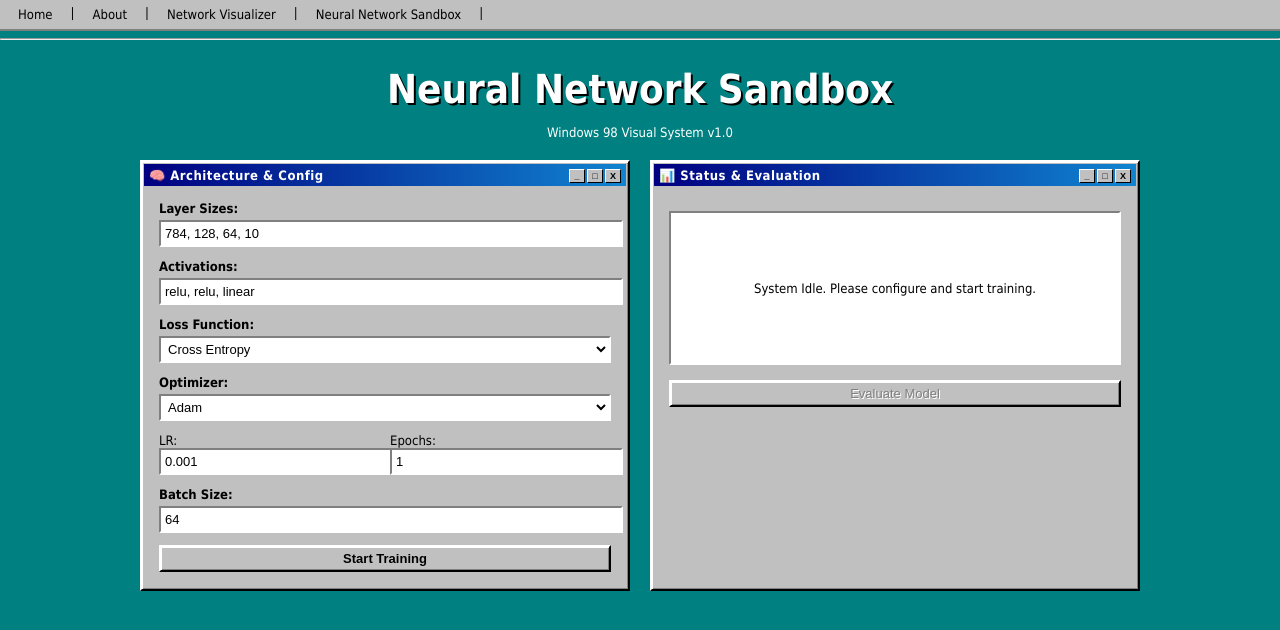
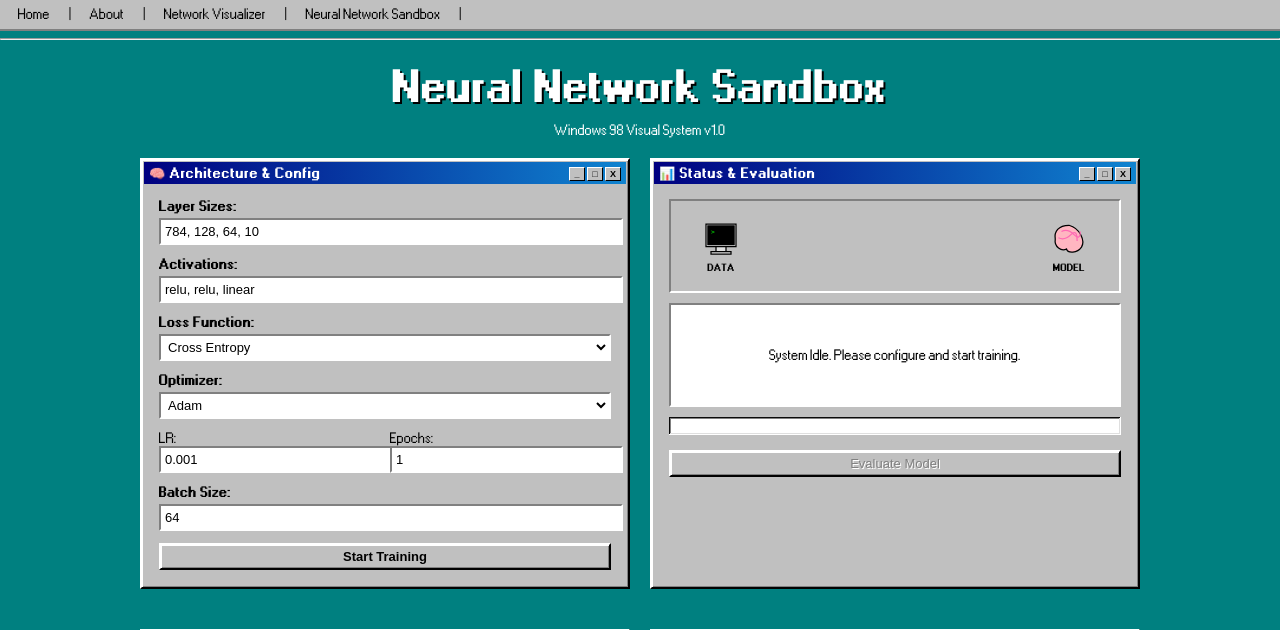
Before and after one commit to jwannamaker/neural-web-tool, a Flask app: page /sandbox/ in a window 1280 px wide. Shown: the top 630 px of the page. Run offline with Flask 3, Linux system fonts and the light colour scheme.

Commit message:
feat: implement windows 98-themed UI for neural network sandbox interface

```diff
--- a/static/js/sandbox.js
+++ b/static/js/sandbox.js
@@ -15,6 +15,74 @@ document.addEventListener("DOMContentLoaded", () => {
     const clearBtn = document.getElementById("clear-btn");
     const predictionResults = document.getElementById("prediction-results");
     const predictionStatus = document.getElementById("prediction-status");
+    const errorDialog = document.getElementById("error-dialog");
+
+    // Classic Windows Sounds
+    const chordSound = new Audio("https://win98icons.alexmeub.com/sounds/chord.wav");
+
+    // Animation & Progress Bar Elements
+    const animArea = document.getElementById("animArea");
+    const progressBar = document.getElementById("progressBar");
+    const folderTemplate = document.getElementById("folderSvg").innerHTML;
+
+    // Create Progress Blocks
+    const numBlocks = 24;
+    for (let i = 0; i < numBlocks; i++) {
+        const block = document.createElement("div");
+        block.className = "progress-block";
+        progressBar.appendChild(block);
+    }
+    const blocks = progressBar.querySelectorAll(".progress-block");
+
+    function updateProgressBlocks(percent) {
+        const blocksToShow = Math.floor((percent / 100) * numBlocks);
+        blocks.forEach((block, index) => {
+            block.style.display = index < blocksToShow ? "block" : "none";
+        });
+    }
+
+    let animationInterval = null;
+
+    function spawnFolder() {
+        const folder = document.createElement("div");
+        folder.className = "flying-folder";
+        folder.innerHTML = folderTemplate;
+
+        const yOffset = Math.random() * 20 - 10;
+        folder.style.top = `${25 + yOffset}px`;
+        folder.style.left = '40px';
+
+        animArea.appendChild(folder);
+
+        // Force reflow
+        folder.getBoundingClientRect();
+
+        const animDuration = 2000 + Math.random() * 500;
+        folder.style.transition = `all ${animDuration}ms linear`;
+        folder.style.left = `${animArea.offsetWidth - 60}px`;
+        folder.style.top = `${25 + (Math.random() * 10 - 5)}px`;
+
+        setTimeout(() => {
+            if (folder.parentNode) {
+                folder.parentNode.removeChild(folder);
+            }
+        }, animDuration);
+    }
+
+    function startTrainingAnimation() {
+        if (animationInterval) clearInterval(animationInterval);
+        animationInterval = setInterval(spawnFolder, 4000);
+        updateProgressBlocks(0);
+        spawnFolder(); // Spawn one immediately
+    }
+
+    function stopTrainingAnimation() {
+        if (animationInterval) {
+            clearInterval(animationInterval);
+            animationInterval = null;
+        }
+        updateProgressBlocks(100);
+    }
 
     function setStatus(msg, loading = false) {
         statusMsg.textContent = msg;
@@ -112,7 +180,17 @@ document.addEventListener("DOMContentLoaded", () => {
         // UI Updates
         trainBtn.disabled = true;
         evalBtn.disabled = true;
-        setStatus("Training in progress... This may take a few moments depending on the number of epochs.", true);
+        setStatus("Training in progress...", true);
+        startTrainingAnimation();
+
+        // Simulate progress for the block bar since training is sync on backend
+        let fakeProgress = 0;
+        const progressInterval = setInterval(() => {
+            if (fakeProgress < 98) {
+                fakeProgress += 2;
+                updateProgressBlocks(fakeProgress);
+            }
+        }, 150);
 
         try {
             const response = await fetch("/api/train", {
@@ -128,12 +206,14 @@ document.addEventListener("DOMContentLoaded", () => {
             } else {
                 setStatus(data.message);
                 evalBtn.disabled = false; // Enable evaluation
-                predictBtn.disabled = false; // Enable prediction
             }
         } catch (err) {
             setError(err.message);
         } finally {
             trainBtn.disabled = false;
+            stopTrainingAnimation();
+            clearInterval(progressInterval);
+            updateProgressBlocks(100);
         }
     });
 
@@ -194,7 +274,13 @@ document.addEventListener("DOMContentLoaded", () => {
             const data = await response.json();
 
             if (!response.ok) {
-                predictionStatus.textContent = "Error: " + (data.error || "Prediction failed.");
+                if (data.error && data.error.includes("No network")) {
+                    chordSound.play();
+                    errorDialog.style.display = "block";
+                    predictionStatus.textContent = "Error: System not initialized.";
+                } else {
+                    predictionStatus.textContent = "Error: " + (data.error || "Prediction failed.");
+                }
             } else {
                 predictionStatus.style.display = "none";
                 predictionResults.innerHTML = "";
--- a/static/style.css
+++ b/static/style.css
@@ -1,3 +1,19 @@
+@font-face {
+    font-family: "MS Sans Serif";
+    src: url("https://unpkg.com/98.css@0.1.16/dist/ms_sans_serif.woff2") format("woff2"),
+         url("https://unpkg.com/98.css@0.1.16/dist/ms_sans_serif.woff") format("woff");
+    font-weight: 400;
+    font-style: normal;
+}
+
+@font-face {
+    font-family: "MS Sans Serif";
+    src: url("https://unpkg.com/98.css@0.1.16/dist/ms_sans_serif_bold.woff2") format("woff2"),
+         url("https://unpkg.com/98.css@0.1.16/dist/ms_sans_serif_bold.woff") format("woff");
+    font-weight: 700;
+    font-style: normal;
+}
+
 :root {
     --win-bg: #c0c0c0;
     --win-teal: #008080;
@@ -12,9 +28,10 @@ body {
     background-color: var(--win-teal);
     margin: 0;
     padding: 0;
-    font-family: 'Tahoma', 'Verdana', sans-serif;
+    font-family: "MS Sans Serif", "Tahoma", sans-serif;
     color: #000;
     font-size: 13px;
+    -webkit-font-smoothing: none; /* Helps keep the pixelated look */
 }
 
 /* Classic Window Style */
--- a/templates/sandbox.html
+++ b/templates/sandbox.html
@@ -53,16 +53,73 @@
 
     .status-area {
         margin-top: 10px;
-        padding: 15px;
+        padding: 10px;
         background: #fff;
         border: 2px solid;
         border-color: var(--win-border-dark) var(--win-border-light) var(--win-border-light) var(--win-border-dark);
-        min-height: 120px;
+        min-height: 80px;
         display: flex;
         flex-direction: column;
         justify-content: center;
         align-items: center;
         text-align: center;
+        overflow: hidden;
+    }
+
+    /* Transfer Animation */
+    .transfer-area {
+        display: flex;
+        justify-content: space-between;
+        align-items: center;
+        padding: 10px 30px;
+        position: relative;
+        height: 70px;
+        background: var(--win-bg);
+        border: 2px solid;
+        border-color: var(--win-border-dark) var(--win-border-light) var(--win-border-light) var(--win-border-dark);
+        margin-bottom: 10px;
+    }
+
+    .icon-container {
+        display: flex;
+        flex-direction: column;
+        align-items: center;
+        z-index: 2;
+    }
+
+    .icon-label {
+        margin-top: 4px;
+        font-size: 9px;
+        font-weight: bold;
+    }
+
+    .flying-folder {
+        position: absolute;
+        width: 32px;
+        height: 32px;
+        top: 20px;
+        left: 50px;
+        z-index: 1;
+        pointer-events: none;
+    }
+
+    .block-progress-bar {
+        width: 100%;
+        height: 18px;
+        box-shadow: inset -1px -1px #fff, inset 1px 1px #0a0a0a, inset -2px -2px #dfdfdf, inset 2px 2px grey;
+        background: #fff;
+        display: flex;
+        padding: 2px;
+        box-sizing: border-box;
+        gap: 2px;
+        margin-top: 10px;
+    }
+
+    .progress-block {
+        height: 100%;
+        width: 10px;
+        background-color: var(--win-blue-start);
+        display: none;
     }
 
     .spinner {
@@ -237,6 +294,28 @@
                 <div class="title-buttons"><button>_</button><button>□</button><button>X</button></div>
             </div>
             <div class="window-content">
+                <!-- Animation Area -->
+                <div class="transfer-area" id="animArea">
+                    <div class="icon-container">
+                        <svg width="40" height="40" viewBox="0 0 64 64">
+                            <path d="M8 8 h48 v36 h-48 z" fill="#dfdfdf" stroke="#000" stroke-width="2"/>
+                            <path d="M10 10 h44 v32 h-44 z" fill="#000"/>
+                            <text x="16" y="24" fill="#00ff00" font-family="monospace" font-size="10">></text>
+                            <path d="M24 44 h16 v8 h-16 z" fill="#dfdfdf" stroke="#000" stroke-width="2"/>
+                            <path d="M16 52 h32 v4 h-32 z" fill="#dfdfdf" stroke="#000" stroke-width="2"/>
+                        </svg>
+                        <div class="icon-label">DATA</div>
+                    </div>
+                    <div class="icon-container">
+                        <svg width="40" height="40" viewBox="0 0 64 64">
+                            <path d="M32 10 C 15 10, 8 20, 10 32 C 8 45, 20 52, 28 48 C 30 55, 45 55, 52 45 C 58 35, 50 15, 32 10 Z" fill="#ffb6c1" stroke="#000" stroke-width="2"/>
+                            <path d="M20 20 Q 30 15 40 25 T 50 20" fill="none" stroke="#ff69b4" stroke-width="2"/>
+                            <path d="M15 30 Q 25 35 35 25 T 45 35" fill="none" stroke="#ff69b4" stroke-width="2"/>
+                        </svg>
+                        <div class="icon-label">MODEL</div>
+                    </div>
+                </div>
+
                 <div class="status-area" id="status-area">
                     <div class="spinner" id="loading-spinner"></div>
                     <div id="status-msg">System Idle. Please configure and start training.</div>
@@ -245,6 +324,11 @@
                     <div class="class-metrics" id="class-metrics">
                         <!-- Metrics for 0-9 will be injected here -->
                     </div>
+                </div>
+
+                <!-- Blocky Progress Bar -->
+                <div class="block-progress-bar" id="progressBar">
+                    <!-- Blocks will be injected here -->
                 </div>
 
                 <button class="btn-win" id="eval-btn" disabled style="width: 100%; margin-top: 15px;">Evaluate Model</button>
@@ -265,7 +349,7 @@
                 <div class="canvas-container">
                     <canvas id="drawing-canvas" width="280" height="280"></canvas>
                     <div style="display: flex; gap: 10px; width: 100%;">
-                        <button class="btn-win" id="predict-btn" disabled style="flex: 2; font-weight: bold;">Predict</button>
+                        <button class="btn-win" id="predict-btn" style="flex: 2; font-weight: bold;">Predict</button>
                         <button class="btn-win" id="clear-btn" style="flex: 1;">Clear</button>
                     </div>
                 </div>
@@ -288,6 +372,31 @@
             </div>
         </div>
     </div>
+    <!-- Error Dialog -->
+    <div class="window" id="error-dialog" style="display: none; position: fixed; top: 50%; left: 50%; transform: translate(-50%, -50%); width: 350px; z-index: 1000; box-shadow: 4px 4px 10px rgba(0,0,0,0.5);">
+        <div class="window-title">
+            <span>Illegal Operation</span>
+            <div class="title-buttons"><button onclick="document.getElementById('error-dialog').style.display='none'">X</button></div>
+        </div>
+        <div class="window-content" style="display: flex; gap: 15px; align-items: flex-start;">
+            <div style="background: #ff0000; color: white; width: 32px; height: 32px; border-radius: 50%; display: flex; align-items: center; justify-content: center; font-size: 20px; font-weight: bold; flex-shrink: 0; border: 2px solid #fff; box-shadow: 1px 1px #000;">X</div>
+            <div>
+                <p style="margin: 0 0 10px 0; font-weight: bold;">BRAIN.EXE Error</p>
+                <p style="margin: 0 0 15px 0; font-size: 11px;">The model has not been trained. Please initialize the neural pathways before attempting inference.</p>
+                <div style="text-align: right;">
+                    <button class="btn-win" style="min-width: 80px;" onclick="document.getElementById('error-dialog').style.display='none'">OK</button>
+                </div>
+            </div>
+        </div>
+    </div>
+
+    <!-- SVG Template for flying folder -->
+    <template id="folderSvg">
+        <svg viewBox="0 0 32 32" xmlns="http://www.w3.org/2000/svg">
+            <path d="M4 8 L12 8 L16 12 L28 12 L28 26 L4 26 Z" fill="#ffcc00" stroke="#000" stroke-width="1.5"/>
+            <path d="M4 14 L28 14" stroke="#000" stroke-width="1"/>
+        </svg>
+    </template>
 </div>
 
 <script src="{{ url_for('static', filename='js/sandbox.js') }}"></script>
```
